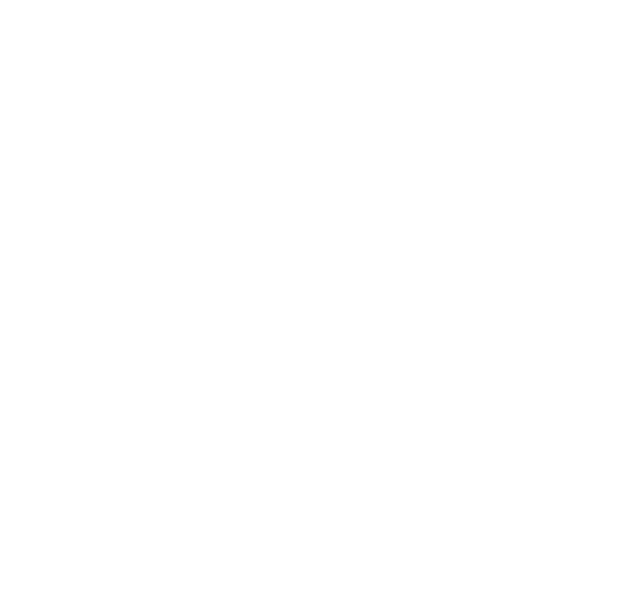
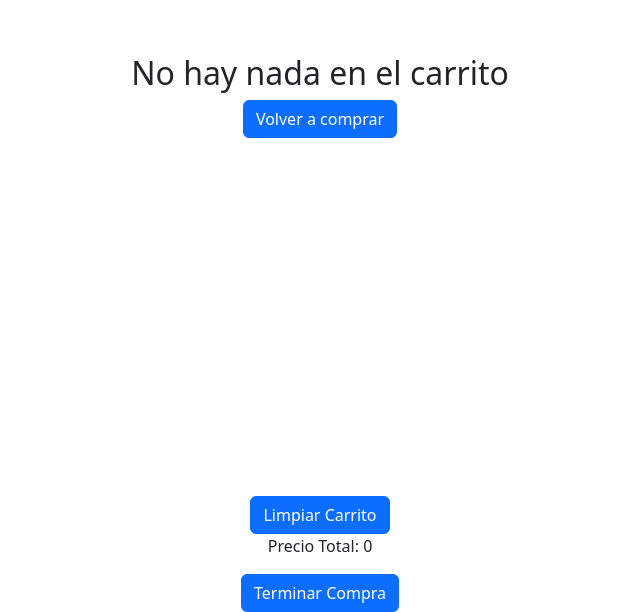
Before and after one commit to pcosin/React-Productos-Cosin-Coder, a React (Create React App) app: page /cart in a window 1280 px wide. Shown: the part 427-1039 px from the top of the page, without its empty margins (320-960 px from the left). Before the commit the page ends 800 px from the top, so only its background shows below. Built offline with nearby package versions, Linux system fonts and the light colour scheme.

Commit message:
clase 12 falta categorias

```diff
--- a/package.json
+++ b/package.json
@@ -7,6 +7,7 @@
     "@testing-library/react": "^13.3.0",
     "@testing-library/user-event": "^13.5.0",
     "bootstrap": "^5.2.0",
+    "firebase": "^9.9.4",
     "react": "^18.2.0",
     "react-bootstrap": "^2.5.0",
     "react-dom": "^18.2.0",
--- a/src/components/Main/ItemListContainer.js
+++ b/src/components/Main/ItemListContainer.js
@@ -1,8 +1,9 @@
 import React, { useState, useEffect } from 'react'
 import Container from 'react-bootstrap/Container';
-import {products} from "../../mock/products.js"
 import ItemList from './itemList/ItemList';
 import {useParams} from "react-router-dom";
+import {collection, getDocs} from "firebase/firestore"
+import { db } from '../../firebaseConfig.js';
 
 function ItemListContainer(props) {
   const [items, setItems] = useState([])
@@ -10,25 +11,25 @@
 
   const {categoriaId} = useParams()
 
-  useEffect(()=> {
-      const getProducts  = new Promise((res, rej) =>{
-      const prodsFiltrados = products.filter((prod) => prod.categoria === categoriaId)
-      setTimeout(()=> {
-        res(categoriaId ? prodsFiltrados: products)
-      }, 2000
-      )
-    });
-    getProducts
-    .then((data) =>{
-      setItems(data)
-    }).catch((error) => {
-      console.log("catch:", error )
-    }).finally(()=>{
-      setLoading(false)
-    })
-
-  }, [categoriaId])
-
+  useEffect(() => {
+    const itemCollection = collection(db, 'items');
+    getDocs(itemCollection)
+        .then((response) => {
+            const products = response.docs.map((prod) => {
+                return {
+                    id: prod.id,
+                    ...prod.data(),
+                };
+            });
+            setItems(products);
+        })
+        .catch((error) => {
+            console.log(error);
+        })
+        .finally(() => {
+            setLoading(false);
+        });
+}, [categoriaId]);
 
 
   return (
--- a/src/components/Main/cart/Cart.js
+++ b/src/components/Main/cart/Cart.js
@@ -1,8 +1,8 @@
 import React from 'react'
 import { useCartContex } from "../../../context/CartContext";
-import { Container, Card } from 'react-bootstrap';
+import { Container, Card, Button } from 'react-bootstrap';
 import { Link, NavLink } from 'react-router-dom';
-
+import "./cart.css"
 
 
 
@@ -10,60 +10,51 @@
 
   const { cartList, clearCart, removeItem, totalPrice } = useCartContex()
 
-  console.log(cartList)
-
   return (
-    <div>
-    {    cartList.length === 0 ? <div> <h2>No hay nada en el carrito</h2>
-        <Link to="/">
-        <button>Volver a comprar</button>
+    <Container>
+      <h2 className='text-center'>Carrito</h2>
+    {    cartList.length === 0 ? <div className='centrado'> <h2 className='text-center'>No hay nada en el carrito</h2>
+        <Link className='text-center' to="/">
+        <Button >Volver a comprar</Button>
         </Link></div>
             :
 
-
 cartList.map(item =>
 
-<Container className="card-boostrap">
-
+<Container className="card-boostrap d-flex">
 <Card style={{ width: '18rem' }}>
 <Card.Img variant="top" src={item.imagen} />
 <Card.Body key={item.id} >
 <Card.Title>{item.titulo}</Card.Title>
 <Card.Text>
     Cantida de items del producto: {item.cantidad}
-
 </Card.Text>
 <Card.Text>
     Precio por unidad: {item.precio}
-
 </Card.Text>
-
 <Card.Text>
-
 </Card.Text>
 <button onClick={() => removeItem(item.id)}>Borrar Item</button>
 </Card.Body>
+</Card>
+</Container>
 
-</Card>
-
+)}
+<div className='text-center'>
 <div>
-  <button onClick={clearCart}>Limpiar Carrito</button> </div>
+  <Button onClick={clearCart}>Limpiar Carrito</Button>
+</div>
 <div>
-
   <p>Precio Total: {totalPrice()} </p>
 </div>
 
-<button>
+<Button>
      Terminar Compra
-     </button>
+</Button>
+</div>
 
 
-</Container>)}
-
-
-
-    </div>
-  )
-}
+    </Container>
+  )}
 
 export default Cart
--- /dev/null
+++ b/src/components/Main/cart/cart.css
@@ -0,0 +1,7 @@
+.centrado {
+    display: flex;
+    flex-direction: column;
+    justify-content: center;
+    align-items: center;
+    height: 100vh;
+}
--- a/src/components/Main/item/Item.js
+++ b/src/components/Main/item/Item.js
@@ -10,7 +10,7 @@
     <Card.Img className='img-item' variant="top" src={item.imagen} />
     <Card.Body>
       <Card.Title>{item.titulo}</Card.Title>
-      <Card.Text>$ {item.precio}
+      <Card.Text>El precio es de $ {item.precio}
       </Card.Text>
       <Card.Text>{item.descripcion}
       </Card.Text>
--- a/src/components/Main/itemDetail/itemDetail.js
+++ b/src/components/Main/itemDetail/itemDetail.js
@@ -14,7 +14,6 @@
     const onAdd = (cantidad) => {
         setCont(cantidad)
         addToCart(product, cantidad)
-        console.log(cantidad)
       }
 
   return (
--- a/src/components/Main/itemDetailContainer.js
+++ b/src/components/Main/itemDetailContainer.js
@@ -3,6 +3,8 @@
 import ItemDetail from './itemDetail/itemDetail'
 import {useParams} from "react-router-dom";
 import { Container } from 'react-bootstrap';
+import { db } from '../../firebaseConfig';
+import { getDoc, doc, collection } from 'firebase/firestore';
 
 function ItemDetailContainer(prod) {
     const [product, setProduct] = useState({})
@@ -12,23 +14,35 @@
 
     const oneProduct = products.find((prod)=> prod.id === detailId)
 
-    useEffect(()=> {
-        const getProducts  = new Promise((res, rej) =>{
-          setTimeout(()=> {
-            res(oneProduct)
-          }, 2000
-          )
-        });
-        getProducts
-        .then((data) =>{
-          setProduct(data)
-        }).catch((error) => {
-          console.log("catch:", error )
-        }).finally(()=>{
-          setLoading(false)
-        })
+    useEffect(() => {
+      const itemCollection = collection(db, 'items');
+      const ref = doc(itemCollection, detailId);
+      getDoc(ref).then((res) => {
+          setProduct({ id: res.id, ...res.data() });
+      }).catch((error) => {
+              console.log("catch:", error )
+            }).finally(()=>{
+              setLoading(false)
+            })
+  }, [detailId]);
 
-      }, [])
+    // useEffect(()=> {
+    //     const getProducts  = new Promise((res, rej) =>{
+    //       setTimeout(()=> {
+    //         res(oneProduct)
+    //       }, 2000
+    //       )
+    //     });
+    //     getProducts
+    //     .then((data) =>{
+    //       setProduct(data)
+    //     }).catch((error) => {
+    //       console.log("catch:", error )
+    //     }).finally(()=>{
+    //       setLoading(false)
+    //     })
+
+    //   }, [])
 
   return (
     <> {loading ? ( <div className="loader-container">
--- /dev/null
+++ b/src/firebaseConfig.js
@@ -0,0 +1,17 @@
+
+import { initializeApp } from "firebase/app";
+import {getFirestore} from "firebase/firestore"
+
+const firebaseConfig = {
+  apiKey: "AIzaSyAEwk1rxA_O-ZcUqBTswxagaBlfaYtUm2E",
+  authDomain: "ecomerce-cosin-coder.firebaseapp.com",
+  projectId: "ecomerce-cosin-coder",
+  storageBucket: "ecomerce-cosin-coder.appspot.com",
+  messagingSenderId: "856391777461",
+  appId: "1:856391777461:web:97af5d82bc0ea81d9592fc"
+};
+
+
+const app = initializeApp(firebaseConfig);
+
+export const db = getFirestore(app)
```
Also changed, not shown: 1 other file (tests, documents, lock files or other folders).
